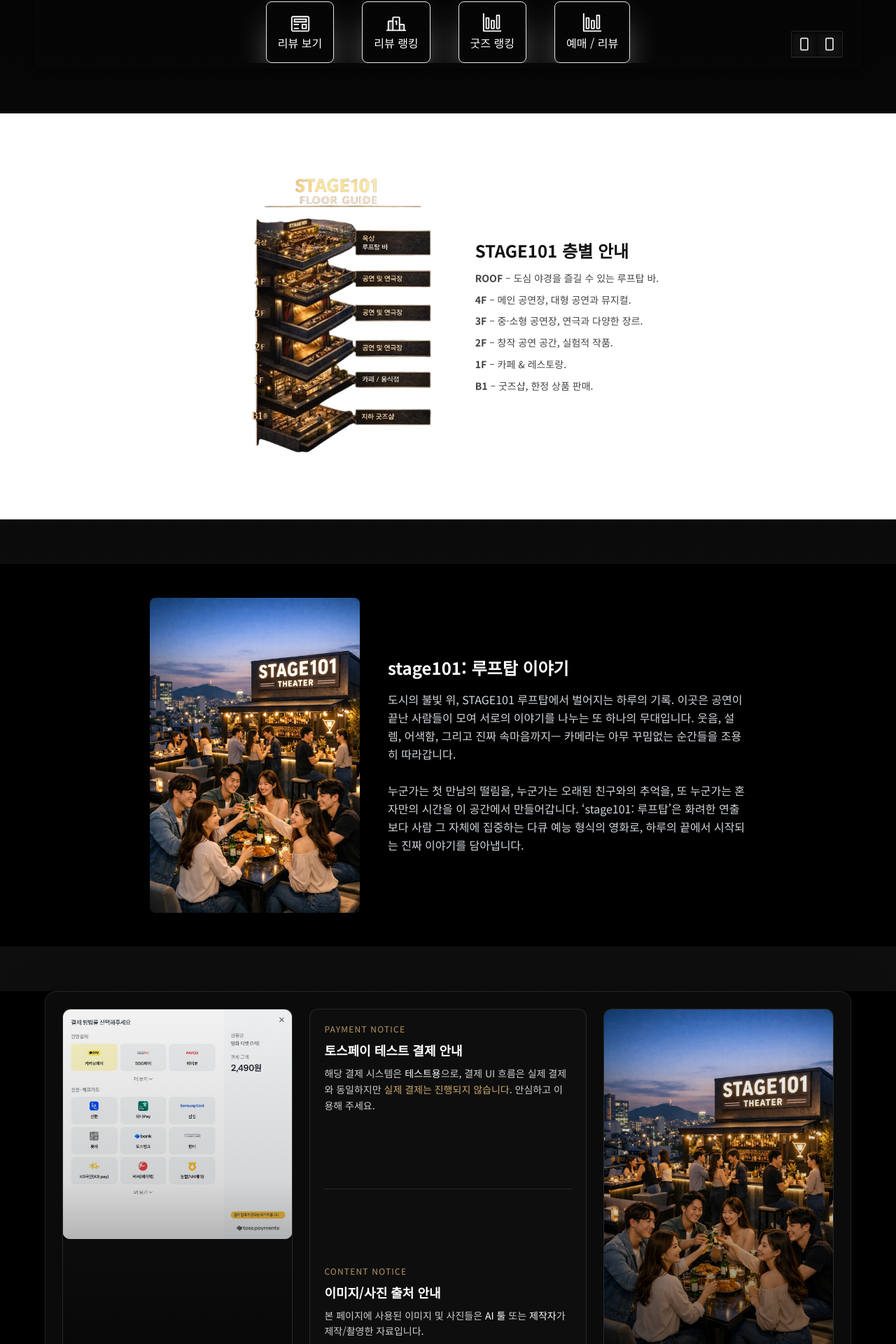
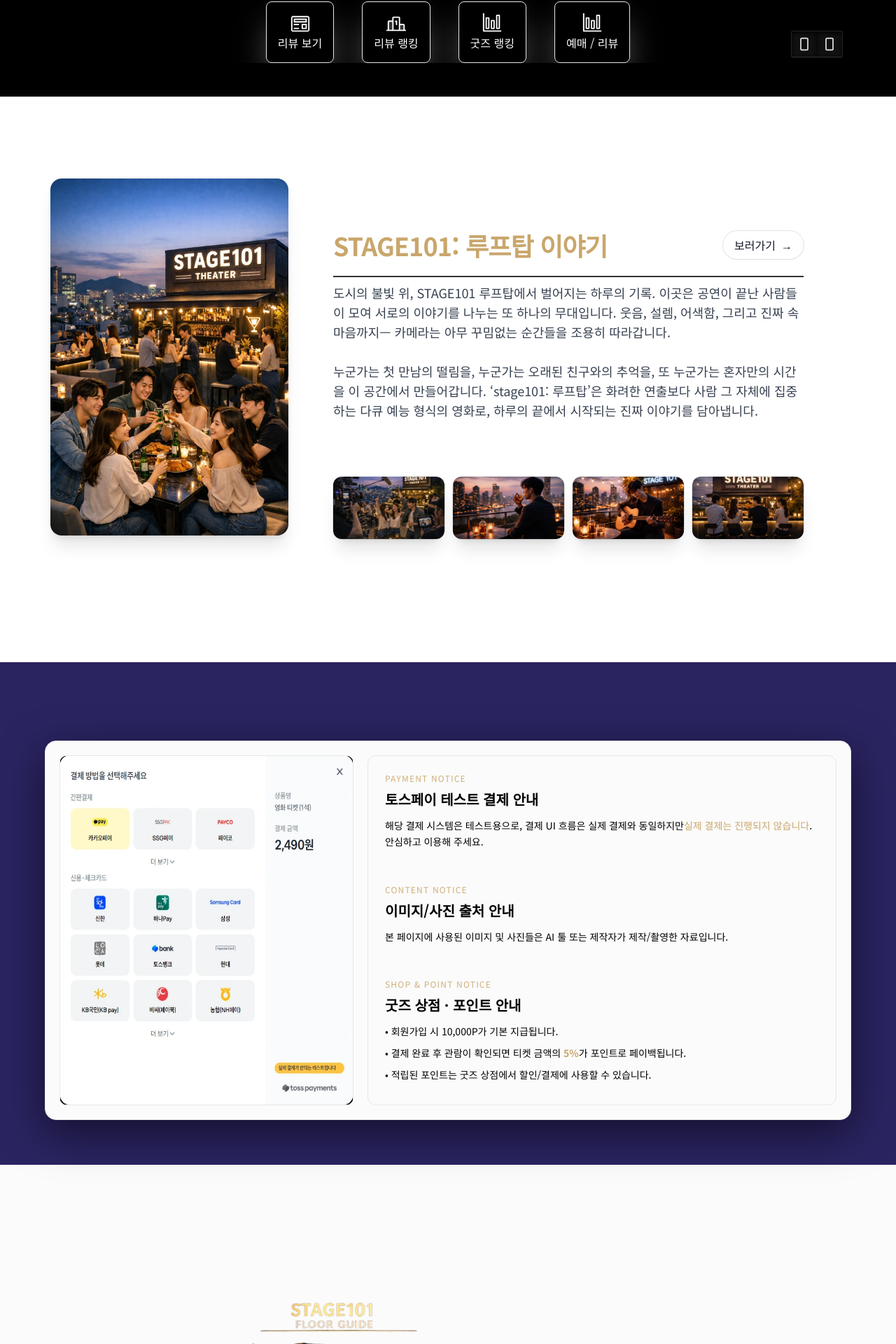
Before and after one commit to YouKnowThat-Park/STAGE_101, a Next.js app in the folder web/: page / in a window 1280 px wide. Shown: the part 739-2659 px from the top of the page at 70% size. Built offline with nearby package versions, Linux system fonts and the light colour scheme; no server answers.

Commit message:
style: 전체적인 디자인 수정 (Home 디자인 리펙터링 완료)

```diff
--- a/web/src/app/home/FloorGuideSection.tsx
+++ b/web/src/app/home/FloorGuideSection.tsx
@@ -3,7 +3,7 @@ import React from 'react';
 
 const FloorGuideSection = () => {
   return (
-    <section className="py-20 bg-white">
+    <section className="py-20 bg-white/5">
       <div className="max-w-[1100px] mx-auto flex items-center justify-center gap-10">
         <div className="relative w-[300px] h-[420px]">
           <Image src="/STAGE101_floor_guide.webp" alt="층별 안내" fill className="object-contain" />
@@ -23,13 +23,16 @@ const FloorGuideSection = () => {
               <b>3F</b> – 중·소형 공연장, 연극과 다양한 장르.
             </li>
             <li>
-              <b>2F</b> – 창작 공연 공간, 실험적 작품.
+              <b>2F</b> – 매표소 / 창작 공연 공간, 실험적 작품.
             </li>
             <li>
               <b>1F</b> – 카페 & 레스토랑.
             </li>
             <li>
               <b>B1</b> – 굿즈샵, 한정 상품 판매.
+            </li>
+            <li>
+              <b>주차장</b> – 최대 50대까지 수용 가능한 주차 공간.
             </li>
           </ul>
         </div>
--- a/web/src/app/home/NoticeSection.tsx
+++ b/web/src/app/home/NoticeSection.tsx
@@ -3,65 +3,72 @@ import React from 'react';
 
 const NoticeSection = () => {
   return (
-    <section className="mt-16 w-full">
-      <div className="mx-auto max-w-6xl rounded-2xl border border-white/10 bg-[#0B0B0B] p-6 shadow-[0_18px_60px_rgba(0,0,0,0.55)]">
-        {/* 데스크탑: 좌-텍스트-우 / 모바일: 위아래 스택 */}
-        <div className="grid grid-cols-1 items-stretch gap-6 md:grid-cols-[1fr_1.2fr_1fr]">
+    <section className="mt-12 w-full flex justify-center px-4">
+      <div className="w-full max-w-6xl">
+        <div className="rounded-2xl border  bg-[#FBFBFB] p-4 md:p-5 shadow-[0_18px_60px_rgba(0,0,0,0.55)]">
+          <div className="grid w-full grid-cols-1 gap-5 md:grid-cols-[420px_1fr] items-stretch">
             {/* LEFT IMAGE */}
-          <div className="relative overflow-hidden rounded-xl border border-white/10 bg-[#111]">
-            <div className="relative aspect-[2/3] w-full">
+            <div className="relative overflow-hidden rounded-xl ">
+              <div className="relative w-full aspect-[444/529]">
                 <Image
                   src="/tosspay.webp"
                   alt="토스페이 결제 안내"
-                width={400}
-                height={800}
-                className=" opacity-95"
+                  fill
+                  sizes="(max-width: 768px) 92vw, 420px"
+                  className="border"
                   priority
                 />
               </div>
-            {/* subtle overlay */}
-            <div className="pointer-events-none absolute inset-0 bg-gradient-to-t from-black/55 via-black/10 to-transparent" />
             </div>
 
-          {/* CENTER TEXT (between images) */}
-          <div className="flex flex-col justify-between gap-4 rounded-xl border border-white/10 bg-[#0E0E0E] p-5">
-            {/* TOP TEXT (for left image) */}
-            <div>
+            {/* RIGHT TEXT */}
+            <div className="rounded-xl border  p-5 md:p-6 text-black">
+              <div className="divide-y divide-white/10">
+                {/* PAYMENT NOTICE */}
+                <div className="pb-6">
                   <p className="text-xs tracking-widest text-[#C9A66B]/90">PAYMENT NOTICE</p>
-              <h3 className="mt-2 text-lg font-semibold text-white">토스페이 테스트 결제 안내</h3>
-              <p className="mt-2 leading-relaxed text-sm text-white/80">
-                해당 결제 시스템은 <span className="text-white">테스트용</span>으로, 결제 UI 흐름은
-                실제 결제와 동일하지만{' '}
+                  <h3 className="mt-2 text-xl font-semibold">토스페이 테스트 결제 안내</h3>
+                  <p className="mt-3 leading-relaxed text-sm">
+                    해당 결제 시스템은 <span className="">테스트용</span>으로, 결제 UI 흐름은 실제
+                    결제와 동일하지만
                     <span className="text-[#C9A66B]">실제 결제는 진행되지 않습니다</span>. 안심하고
                     이용해 주세요.
                   </p>
                 </div>
 
-            <div className="h-px w-full bg-white/10" />
-
-            {/* BOTTOM TEXT (for right image) */}
-            <div>
+                {/* CONTENT NOTICE */}
+                <div className="py-6">
                   <p className="text-xs tracking-widest text-[#C9A66B]/90">CONTENT NOTICE</p>
-              <h3 className="mt-2 text-lg font-semibold text-white">이미지/사진 출처 안내</h3>
-              <p className="mt-2 leading-relaxed text-sm text-white/80">
-                본 페이지에 사용된 이미지 및 사진들은 <span className="text-white">AI 툴</span> 또는{' '}
-                <span className="text-white">제작자</span>가 제작/촬영한 자료입니다.
+                  <h3 className="mt-2 text-xl font-semibold ">이미지/사진 출처 안내</h3>
+                  <p className="mt-3 leading-relaxed text-sm">
+                    본 페이지에 사용된 이미지 및 사진들은 AI 툴 또는 제작자가 제작/촬영한
+                    자료입니다.
                   </p>
                 </div>
+
+                {/* SHOP & POINT NOTICE */}
+                <div className="pt-6">
+                  <p className="text-xs tracking-widest text-[#C9A66B]/90">SHOP & POINT NOTICE</p>
+                  <h3 className="mt-2 text-xl font-semibold ">굿즈 상점 · 포인트 안내</h3>
+
+                  <ul className="mt-3 space-y-2 text-sm leading-relaxed">
+                    <li>
+                      • 회원가입 시 <span className="font-medium">10,000P</span>가 기본 지급됩니다.
+                    </li>
+                    <li>
+                      • 결제 완료 후 <span className=" font-medium">관람이 확인</span>되면 티켓
+                      금액의 <span className="text-[#C9A66B] font-semibold">5%</span>가 포인트로
+                      페이백됩니다.
+                    </li>
+                    <li>
+                      • 적립된 포인트는 <span className=" font-medium">굿즈 상점</span>
+                      에서 할인/결제에 사용할 수 있습니다.
+                    </li>
+                  </ul>
                 </div>
-
-          {/* RIGHT IMAGE */}
-          <div className="relative overflow-hidden rounded-xl border border-white/10 bg-[#111]">
-            <div className="relative aspect-[2/3] w-full">
-              <Image
-                src="/STAGE101_rooftop.webp"
-                alt="이미지 및 사진 출처 안내"
-                fill
-                className="object-cover opacity-95"
-                sizes="(max-width: 768px) 100vw, 33vw"
-              />
               </div>
-            <div className="pointer-events-none absolute inset-0 bg-gradient-to-t from-black/55 via-black/10 to-transparent" />
+            </div>
+            {/* /RIGHT TEXT */}
           </div>
         </div>
       </div>
--- a/web/src/app/home/NowShowingSection.tsx
+++ b/web/src/app/home/NowShowingSection.tsx
@@ -68,7 +68,7 @@ export const NowShowingSection = () => {
               <div
                 key={`${img.id}-${idx}-${animKey}`}
                 className={[
-                  'relative flex-shrink-0 rounded-md border fade transition-all duration-200 bg-[#111]',
+                  'relative flex-shrink-0 rounded-md fade transition-all duration-200',
                   isFront
                     ? 'w-[220px] sm:w-[260px] h-[400px] shadow-lg z-10'
                     : 'w-[180px] sm:w-[210px] h-[340px]',
@@ -85,7 +85,7 @@ export const NowShowingSection = () => {
                         ? '(max-width: 640px) 288px, 324px'
                         : '(max-width: 640px) 240px, 270px'
                     }
-                    className="object-cover"
+                    className="object-cover "
                     style={{ objectPosition: img.pos ?? 'center' }}
                     priority={idx < 2}
                   />
@@ -99,8 +99,8 @@ export const NowShowingSection = () => {
                 </div>
 
                 {/* 버튼 영역 */}
-                <div className="w-full h-[15%] flex items-center justify-center bg-[#0E0E0E] rounded-b-md">
-                  <button className="w-[80%] h-[36px] rounded bg-[#C9A66B] text-black font-medium hover:bg-[#d8b77a] transition">
+                <div className="w-full h-[10%] mt-2 flex items-center justify-center  border rounded-md">
+                  <button className="w-full h-full rounded bg-[#C9A66B] text-black font-medium hover:bg-[#d8b77a] transition">
                     예매
                   </button>
                 </div>
--- a/web/src/app/home/Stage101RooftopSection.tsx
+++ b/web/src/app/home/Stage101RooftopSection.tsx
@@ -1,34 +1,83 @@
 import Image from 'next/image';
 import React from 'react';
 
+const shootImages = [
+  { src: '/stage101_rooftop_shoot_1.webp', alt: '루프탑 촬영 스냅 1' },
+  { src: '/stage101_rooftop_shoot_2.webp', alt: '루프탑 촬영 스냅 2' },
+  { src: '/stage101_rooftop_shoot_3.webp', alt: '루프탑 촬영 스냅 3' },
+  { src: '/stage101_rooftop_shoot_4.webp', alt: '루프탑 촬영 스냅 4' },
+];
+
 const Stage101RooftopSection = () => {
   return (
-    <section className="w-full bg-black mt-16 py-12 flex justify-center items-center ">
-      <div className="max-w-screen-2xl mx-auto px-6 flex items-center gap-10">
-        {/* 이미지 */}
-        <div className="flex-shrink-0">
+    <section className="w-full bg-white  py-20 md:py-28">
+      <div className="max-w-screen-2xl mx-auto px-6 relative">
+        <div className="flex flex-col lg:flex-row lg:items-center gap-14 lg:gap-16">
+          {/* 이미지 영역 */}
+          <div>
+            {/* 메인 이미지 */}
+            <a href="/theater/musicalC">
               <Image
                 src="/STAGE101_rooftop.webp"
                 alt="stage101 루프탑"
-            width={300}
-            height={500}
-            className="rounded-lg shadow-lg"
+                width={340}
+                height={520}
+                className="rounded-2xl shadow-xl"
+                priority
               />
+            </a>
           </div>
 
           {/* 텍스트 */}
-        <div className="text-white max-w-lg">
-          <h3 className="text-2xl font-semibold mb-4">stage101: 루프탑 이야기</h3>
-          <p className="text-gray-300 leading-relaxed">
-            도시의 불빛 위, STAGE101 루프탑에서 벌어지는 하루의 기록. 이곳은 공연이 끝난 사람들이
-            모여 서로의 이야기를 나누는 또 하나의 무대입니다. 웃음, 설렘, 어색함, 그리고 진짜
-            속마음까지— 카메라는 아무 꾸밈없는 순간들을 조용히 따라갑니다.
+          <div className="max-w-2xl flex flex-col min-h-[520px]">
+            {/* 텍스트는 위에 고정 */}
+            <div className="mt-20 ">
+              <a
+                href="/theater/musicalC"
+                className="group inline-block w-full"
+                aria-label="STAGE101: 루프탑 이야기 보러가기"
+              >
+                <div className="flex items-center justify-between">
+                  <h3 className="text-3xl md:text-4xl font-semibold tracking-tight mb-6 text-[#C9A66B]">
+                    STAGE101: 루프탑 이야기
+                  </h3>
+
+                  <span className="mb-6 inline-flex items-center gap-2 rounded-full px-4 py-2 text-sm md:text-base font-medium text-gray-900 bg-white ring-1 ring-black/10 shadow-sm transition group-hover:-translate-y-0.5 group-hover:shadow-md group-hover:ring-black/20">
+                    보러가기
+                    <span className="transition group-hover:translate-x-0.5">→</span>
+                  </span>
+                </div>
+              </a>
+              <div className="border-[0.5px] border-black/80 mb-2" />
+
+              <p className="text-gray-700 leading-relaxed text-base md:text-lg">
+                도시의 불빛 위, STAGE101 루프탑에서 벌어지는 하루의 기록. 이곳은 공연이 끝난
+                사람들이 모여 서로의 이야기를 나누는 또 하나의 무대입니다. 웃음, 설렘, 어색함,
+                그리고 진짜 속마음까지— 카메라는 아무 꾸밈없는 순간들을 조용히 따라갑니다.
                 <br />
                 <br />
-            누군가는 첫 만남의 떨림을, 누군가는 오래된 친구와의 추억을, 또 누군가는 혼자만의 시간을
-            이 공간에서 만들어갑니다. ‘stage101: 루프탑’은 화려한 연출보다 사람 그 자체에 집중하는
-            다큐 예능 형식의 영화로, 하루의 끝에서 시작되는 진짜 이야기를 담아냅니다.
+                누군가는 첫 만남의 떨림을, 누군가는 오래된 친구와의 추억을, 또 누군가는 혼자만의
+                시간을 이 공간에서 만들어갑니다. ‘stage101: 루프탑’은 화려한 연출보다 사람 그 자체에
+                집중하는 다큐 예능 형식의 영화로, 하루의 끝에서 시작되는 진짜 이야기를 담아냅니다.
               </p>
+            </div>
+
+            {/* 썸네일 이미지는 아래로 내려감 */}
+            <div className="mt-auto pt-2">
+              <div className="grid grid-cols-2 sm:grid-cols-4 gap-3">
+                {shootImages.map((img, idx) => (
+                  <div
+                    key={`${img.src}-${idx}`}
+                    className="rounded-2xl bg-white shadow-xl ring-1 ring-black/10 hover:scale-[1.02] transition"
+                  >
+                    <div className="relative aspect-[16/9] w-full overflow-hidden rounded-xl">
+                      <Image src={img.src} alt={img.alt} fill className="object-cover" />
+                    </div>
+                  </div>
+                ))}
+              </div>
+            </div>
+          </div>
         </div>
       </div>
     </section>
--- a/web/src/app/page.tsx
+++ b/web/src/app/page.tsx
@@ -1,8 +1,4 @@
-import Link from 'next/link';
-
-import HomeReviewsClient from './home/HomeReviewsClient';
 import { NowShowingSection } from './home/NowShowingSection';
-import Image from 'next/image';
 import FloorGuideSection from './home/FloorGuideSection';
 import Stage101RooftopSection from './home/Stage101RooftopSection';
 import NoticeSection from './home/NoticeSection';
@@ -11,30 +7,32 @@ const INNER = 'max-w-[1280px] mx-auto px-4 sm:px-6 md:px-8 lg:px-10 xl:px-12';
 
 export default function Home() {
   return (
-    <div className="w-full bg-gradient-to-b from-[#000000] via-[#070607] via-[#0C0B0C] to-[#111111] min-h-screen py-10">
-      {/* 섹션 1: 상영작 */}
-      <section className="w-full ">
-        <div className={INNER}>
+    <main className="w-full min-h-screen">
+      <section className="relative bg-black text-white">
+        <div className={`${INNER} relative py-10`}>
           <NowShowingSection />
         </div>
       </section>
 
-      {/* 섹션 2: 추천 */}
-      <section className="w-full bg-white mt-16">
-        <div className={INNER}>
-          <FloorGuideSection />
-          {/* <RecommendedShowings /> */}
+      <section className="bg-white">
+        <div className={`${INNER} relative pb-16`}>
+          <Stage101RooftopSection />
         </div>
       </section>
 
-      <Stage101RooftopSection />
-
-      {/* 섹션 3: 리뷰 + 링크 */}
-      <section className="w-full bg-black mb-2">
-        <div className={INNER}>
+      <section className="bg-[#2A2461]">
+        <div className={`${INNER} py-16`}>
           <NoticeSection />
         </div>
       </section>
-    </div>
+
+      <section className="bg-[#FBFBFB]">
+        <div className={`${INNER} py-16`}>
+          <div className="p-6 md:p-10">
+            <FloorGuideSection />
+          </div>
+        </div>
+      </section>
+    </main>
   );
 }
```
Lines whose indentation alone changed are shown as unchanged.
